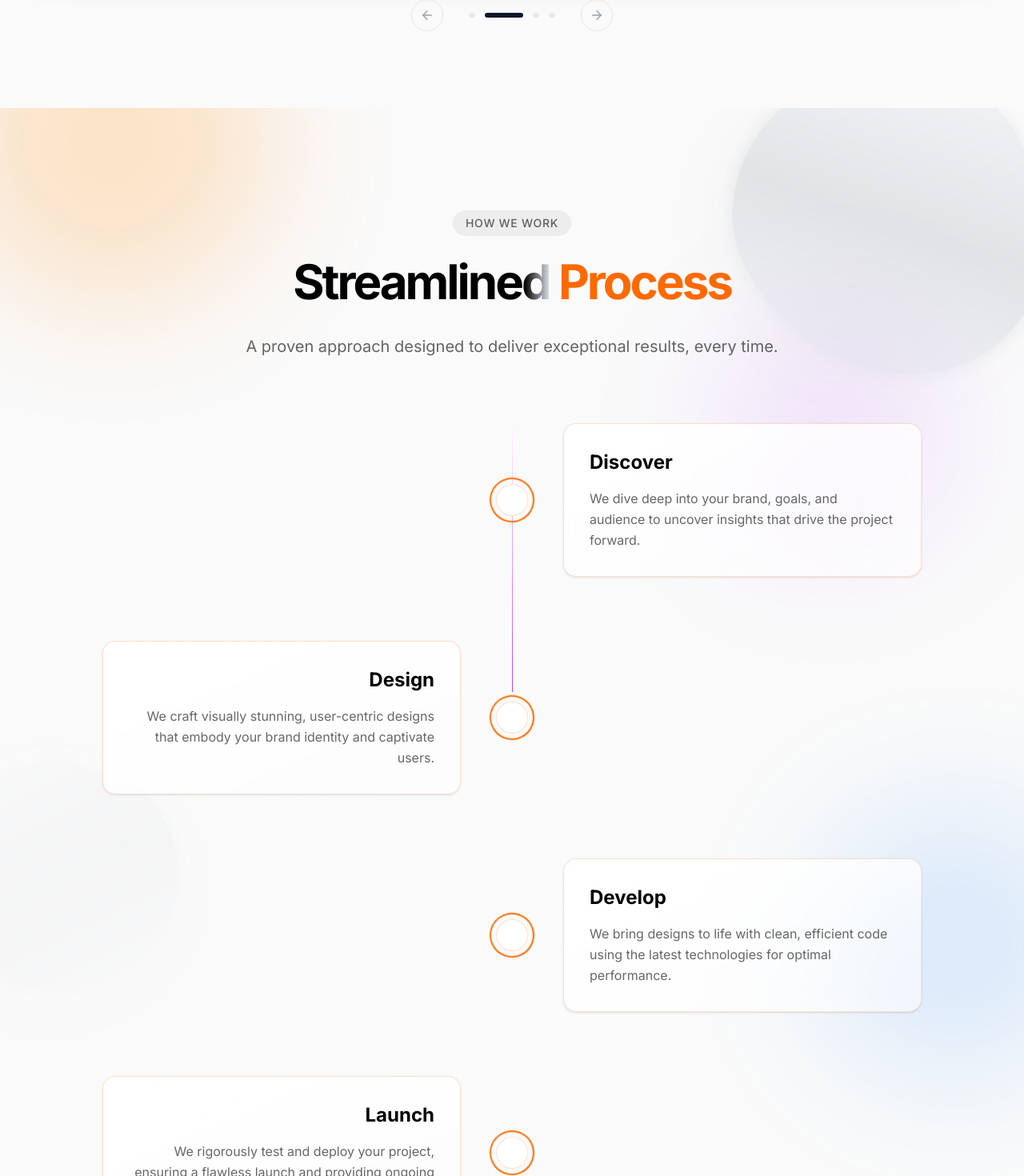
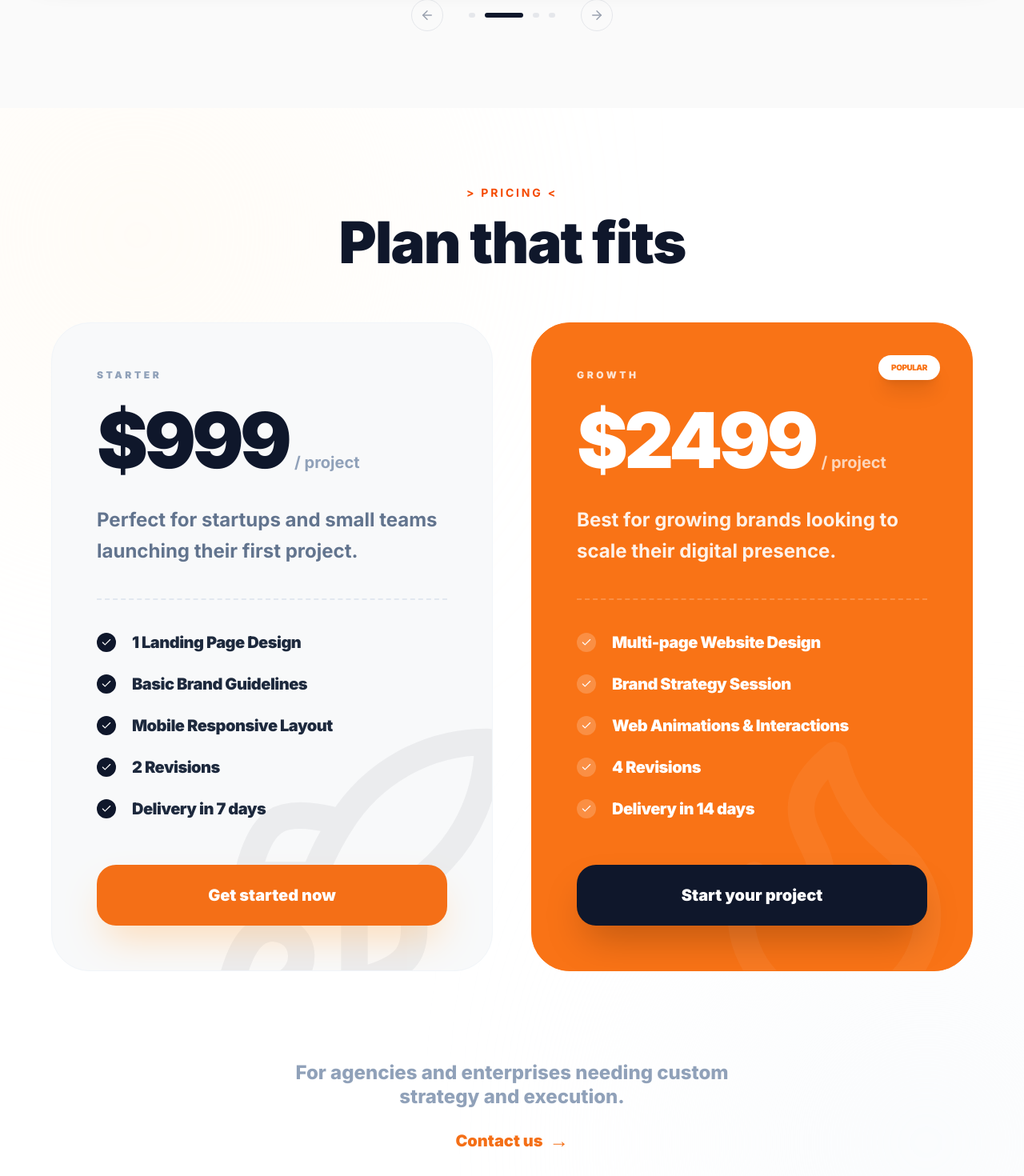
Before and after one commit to Zlaark/zl-new, a Next.js app: page / in a window 1280 px wide. Shown: the part 6536-8006 px from the top of the page at 80% size. Built offline with nearby package versions, Linux system fonts and the light colour scheme.

Commit message:
feat: Add a new pricing section component and integrate it into the home page.

```diff
--- a/src/app/page.js
+++ b/src/app/page.js
@@ -11,6 +11,7 @@ import AgencyComparison from '@/components/home/AgencyComparison';
 import ImpactGrid from '@/components/home/ImpactGrid';
 import ServicesScroll from '@/components/home/ServicesScroll';
 import ProjectSlider from '@/components/home/ProjectSlider';
+import Pricing from '@/components/home/Pricing';
 import CTA from '@/components/home/CTA';
 import Footer from '@/components/Footer';
 import BackToTop from '@/components/BackToTop';
@@ -28,6 +29,7 @@ export default function Home() {
                 <ImpactGrid />
                 <ServicesScroll />
                 <ProjectSlider />
+                <Pricing />
                 <Process />
                 <Portfolio />
                 <CTA />
--- /dev/null
+++ b/src/components/home/Pricing.jsx
@@ -0,0 +1,150 @@
+'use client';
+import { motion } from 'framer-motion';
+import { Check, Rocket, Flame } from 'lucide-react';
+import Link from 'next/link';
+
+const pricingPlans = [
+    {
+        name: 'STARTER',
+        price: '999',
+        description: 'Perfect for startups and small teams launching their first project.',
+        features: [
+            '1 Landing Page Design',
+            'Basic Brand Guidelines',
+            'Mobile Responsive Layout',
+            '2 Revisions',
+            'Delivery in 7 days'
+        ],
+        buttonText: 'Get started now',
+        buttonLink: '/contact',
+        icon: Rocket,
+        highlight: false
+    },
+    {
+        name: 'GROWTH',
+        price: '2499',
+        description: 'Best for growing brands looking to scale their digital presence.',
+        features: [
+            'Multi-page Website Design',
+            'Brand Strategy Session',
+            'Web Animations & Interactions',
+            '4 Revisions',
+            'Delivery in 14 days'
+        ],
+        buttonText: 'Start your project',
+        buttonLink: '/contact',
+        icon: Flame,
+        highlight: true,
+        badge: 'POPULAR'
+    }
+];
+
+export default function Pricing() {
+    return (
+        <section className="py-24 bg-white relative overflow-hidden text-slate-900 font-sans">
+            <div className="container mx-auto px-4 relative z-10">
+                <div className="text-center mb-16">
+                    <motion.span
+                        initial={{ opacity: 0, y: 20 }}
+                        whileInView={{ opacity: 1, y: 0 }}
+                        viewport={{ once: true }}
+                        className="text-orange-600 font-bold tracking-[0.2em] text-sm uppercase mb-4 block"
+                    >
+                        &gt; PRICING &lt;
+                    </motion.span>
+                    <motion.h2
+                        initial={{ opacity: 0, y: 20 }}
+                        whileInView={{ opacity: 1, y: 0 }}
+                        viewport={{ once: true }}
+                        transition={{ delay: 0.1 }}
+                        className="text-5xl md:text-7xl font-black text-slate-900 tracking-tight"
+                    >
+                        Plan that fits
+                    </motion.h2>
+                </div>
+
+                <div className="grid grid-cols-1 md:grid-cols-2 gap-12 max-w-6xl mx-auto">
+                    {pricingPlans.map((plan, index) => (
+                        <motion.div
+                            key={plan.name}
+                            initial={{ opacity: 0, scale: 0.95 }}
+                            whileInView={{ opacity: 1, scale: 1 }}
+                            viewport={{ once: true }}
+                            transition={{ duration: 0.6, delay: index * 0.2 }}
+                            className={`relative rounded-[3rem] p-8 md:p-14 border transition-all duration-500 hover:shadow-2xl group overflow-hidden
+                                ${plan.highlight
+                                    ? 'bg-[#f97316] border-[#f97316] text-white'
+                                    : 'bg-[#f8f9fa] border-slate-100 text-slate-900'
+                                }`}
+                        >
+                            {plan.badge && (
+                                <div className="absolute top-10 right-10 bg-white text-[#f97316] text-[10px] font-black px-4 py-2 rounded-full tracking-tighter shadow-xl z-20">
+                                    {plan.badge}
+                                </div>
+                            )}
+
+                            <div className="relative z-10">
+                                <span className={`text-[12px] font-black tracking-[0.3em] uppercase mb-6 block ${plan.highlight ? 'text-white/80' : 'text-slate-400'}`}>
+                                    {plan.name}
+                                </span>
+                                <div className="flex items-baseline gap-2 mb-8">
+                                    <span className="text-7xl md:text-8xl font-black tracking-tighter">${plan.price}</span>
+                                    <span className={`text-xl font-bold ${plan.highlight ? 'text-white/70' : 'text-slate-400'}`}>/ project</span>
+                                </div>
+                                <p className={`text-xl md:text-2xl leading-relaxed font-bold mb-10 ${plan.highlight ? 'text-white/90' : 'text-slate-500'}`}>
+                                    {plan.description}
+                                </p>
+
+                                <div className="relative mb-10 h-px">
+                                    <div className={`absolute inset-0 border-t-2 border-dashed ${plan.highlight ? 'border-white/20' : 'border-slate-200'}`} />
+                                </div>
+
+                                <ul className="space-y-6 mb-14">
+                                    {plan.features.map((feature) => (
+                                        <li key={feature} className="flex items-center gap-5">
+                                            <div className={`flex-shrink-0 w-6 h-6 rounded-full flex items-center justify-center ${plan.highlight ? 'bg-white/20' : 'bg-slate-900'}`}>
+                                                <Check className={`w-3.5 h-3.5 ${plan.highlight ? 'text-white' : 'text-white'}`} />
+                                            </div>
+                                            <span className={`text-lg md:text-xl font-black tracking-tight ${plan.highlight ? 'text-white' : 'text-slate-800'}`}>
+                                                {feature}
+                                            </span>
+                                        </li>
+                                    ))}
+                                </ul>
+
+                                <Link href={plan.buttonLink} className="block group/btn">
+                                    <div className={`w-full py-6 rounded-3xl text-xl font-black text-center transition-all duration-500 transform group-hover/btn:-translate-y-2 group-active/btn:scale-[0.98]
+                                        ${plan.highlight
+                                            ? 'bg-slate-900 text-white hover:bg-black shadow-2xl'
+                                            : 'bg-[#f46f17] text-white hover:bg-[#e05d0e] shadow-2xl shadow-orange-300/50'
+                                        }`}>
+                                        {plan.buttonText}
+                                    </div>
+                                </Link>
+                            </div>
+
+                            {/* Background Illustrations */}
+                            <div className={`absolute bottom-[-10%] right-[-5%] opacity-[0.05] transition-transform duration-1000 group-hover:scale-125 group-hover:-rotate-12 pointer-events-none z-0`}>
+                                <plan.icon className="w-80 h-80 md:w-[400px] md:h-[400px]" />
+                            </div>
+                        </motion.div>
+                    ))}
+                </div>
+
+                <div className="mt-28 text-center max-w-2xl mx-auto px-4">
+                    <p className="text-slate-400 font-extrabold text-xl md:text-2xl leading-tight">
+                        For agencies and enterprises needing custom strategy and execution.
+                    </p>
+                    <Link href="/services" className="text-[#f46f17] font-black mt-6 inline-flex items-center gap-2 text-xl hover:text-[#e05d0e] transition-all transform hover:translate-x-2 group">
+                        Contact us
+                        <span className="text-2xl transition-transform group-hover:translate-x-1">→</span>
+                    </Link>
+                </div>
+            </div>
+
+            {/* Premium Gradients */}
+            <div className="absolute top-[-10%] left-[-10%] w-[600px] h-[600px] bg-orange-50/50 blur-[150px] rounded-full pointer-events-none" />
+            <div className="absolute bottom-[-10%] right-[-10%] w-[500px] h-[500px] bg-slate-50 blur-[150px] rounded-full pointer-events-none" />
+        </section>
+    );
+}
```
Also changed, not shown: 1 other file (tests, documents, lock files or other folders).
